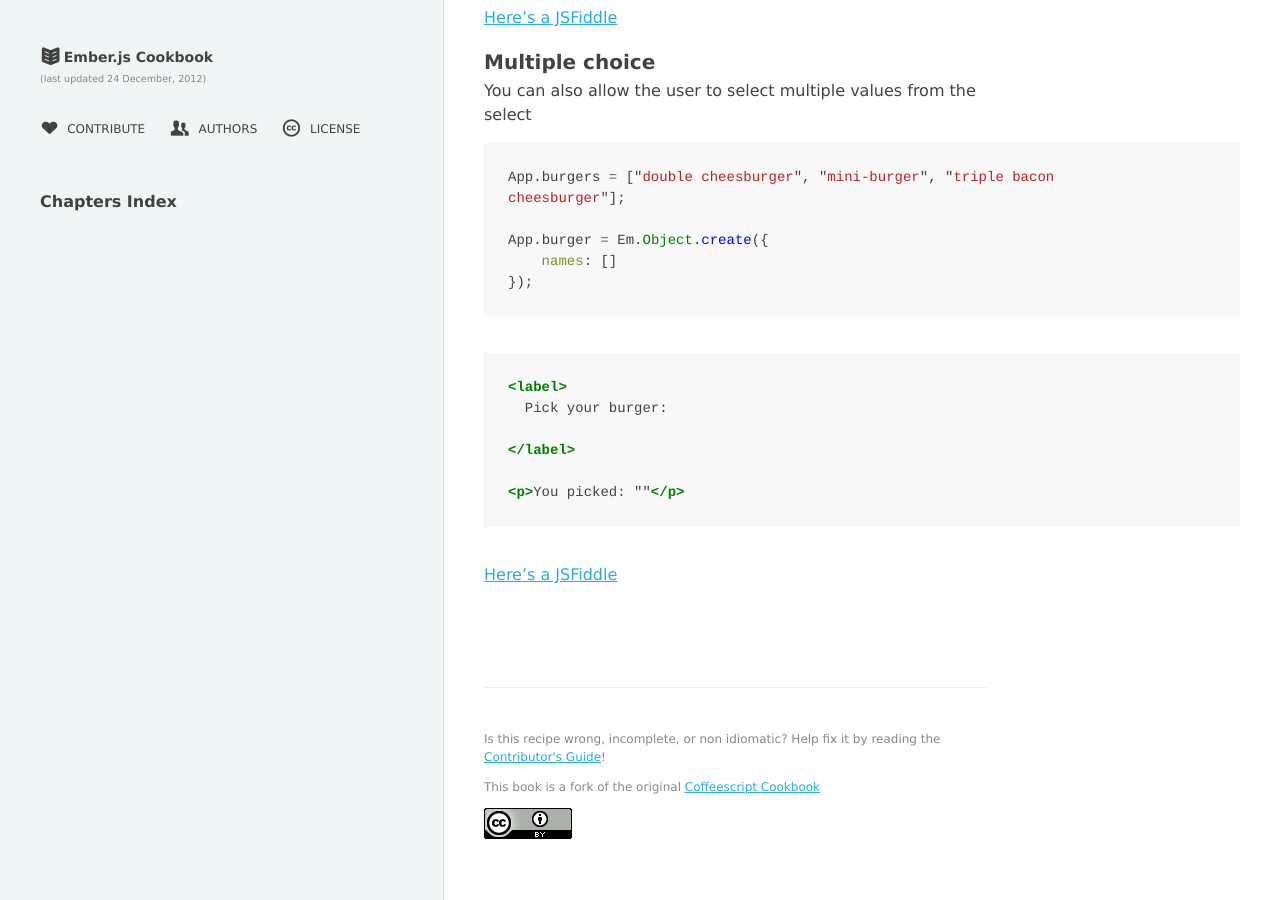
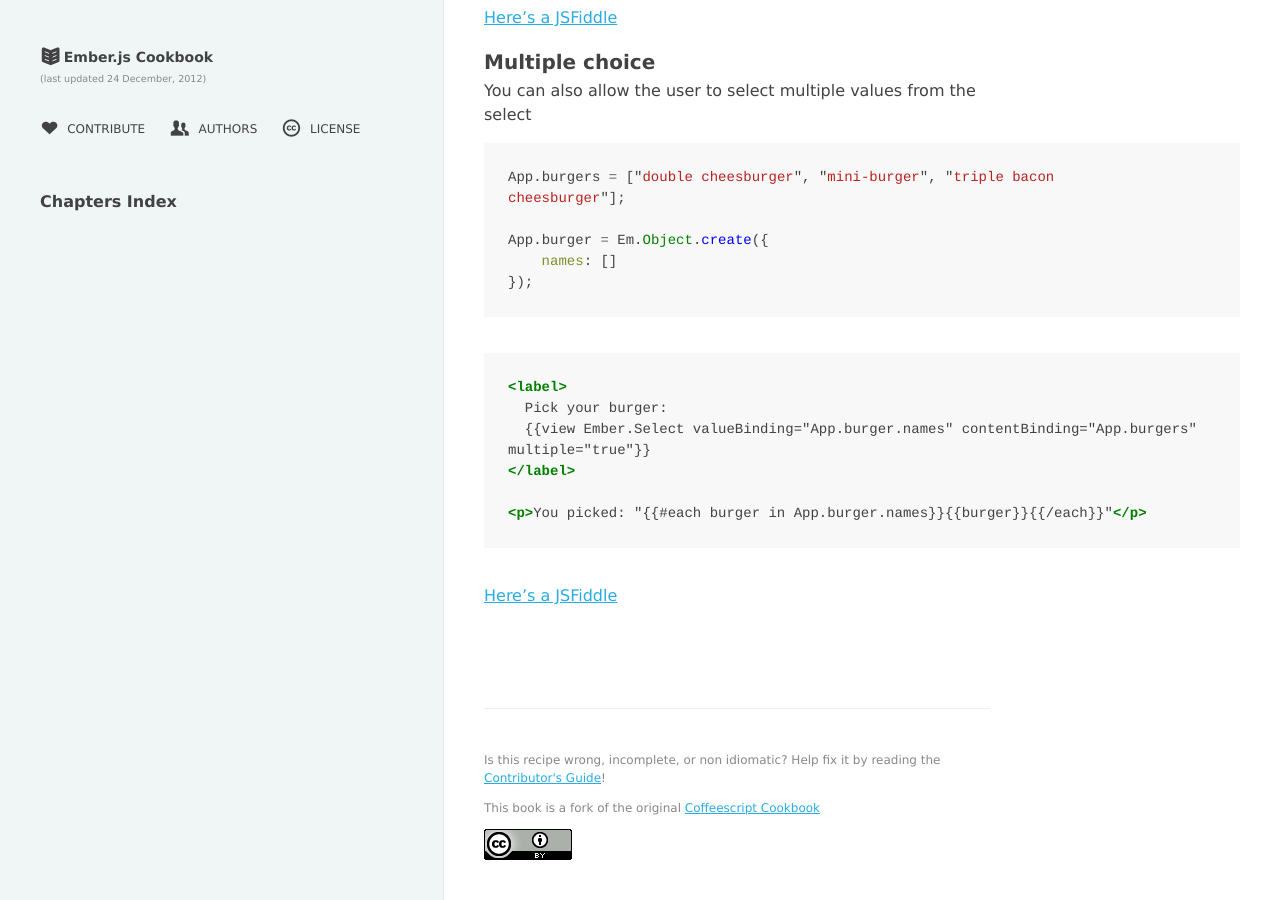
Before and after one commit to ember-cookbook/ember-cookbook.github.com, a Jekyll site: the page built from chapters/forms/select.md, in a window 1280 px wide and 900 px high, scrolled down 614 px. Built offline with Jekyll 4.4.1, drawn with Linux system fonts in a browser that asks for light colours.

Commit message:
Fix formatting in Ember.Select

```diff
--- a/chapters/forms/select.md
+++ b/chapters/forms/select.md
@@ -45,10 +45,10 @@
 {% highlight html %}
 <label>
   Pick your burger:
-  {{view Ember.Select valueBinding="App.burger.names" contentBinding="App.burgers" multiple="true"}}
+  {% raw %}{{view Ember.Select valueBinding="App.burger.names" contentBinding="App.burgers" multiple="true"}}{% endraw %}
 </label>
 
-<p>You picked: "{{#each burger in App.burger.names}}{{burger}}{{/each}}"</p>
+<p>You picked: "{% raw %}{{#each burger in App.burger.names}}{{burger}}{{/each}}{% endraw %}"</p>
 {% endhighlight %}
 
 [Here's a JSFiddle](http://jsfiddle.net/darthdeus/qgpK8/6/)
```
